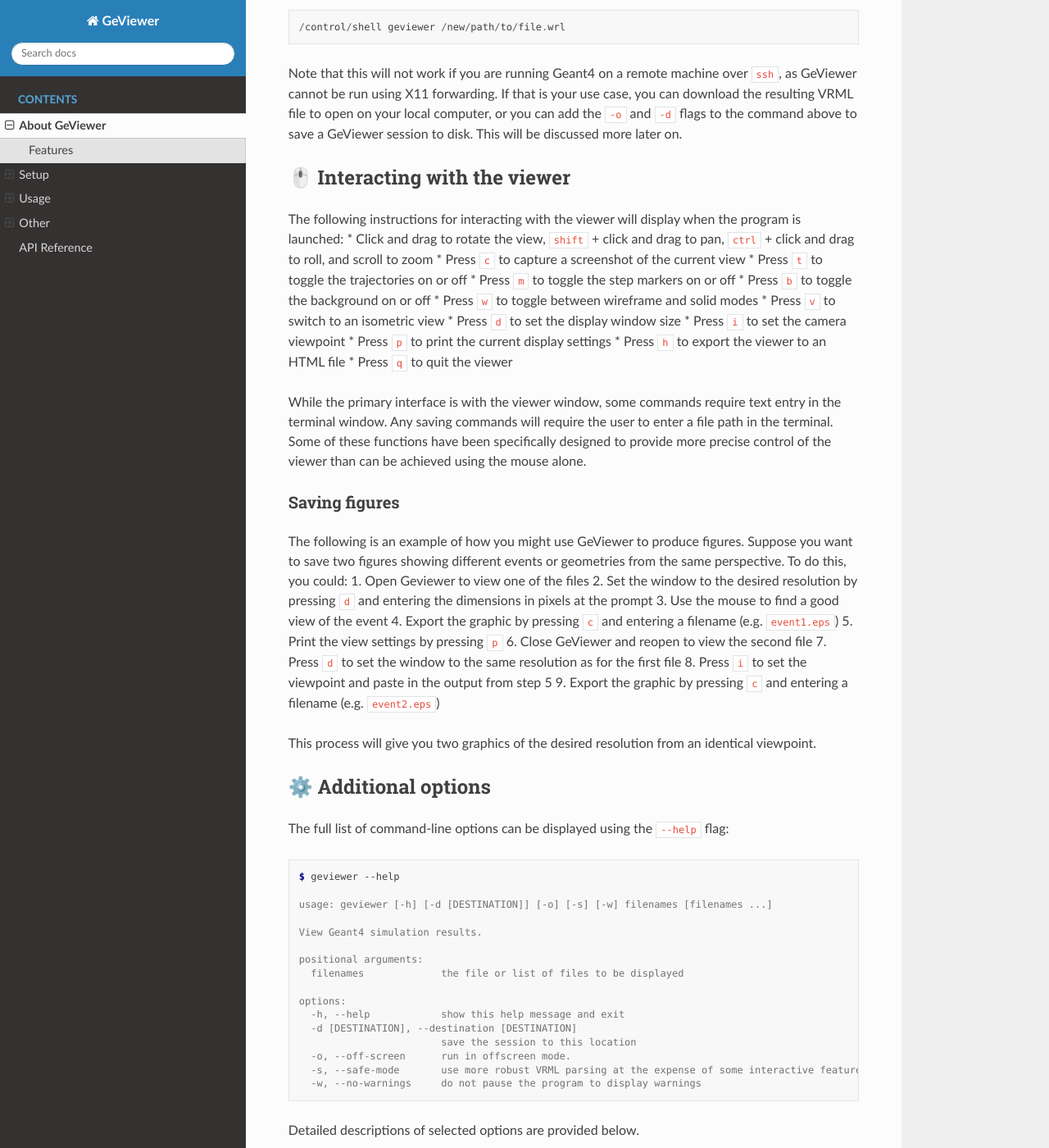
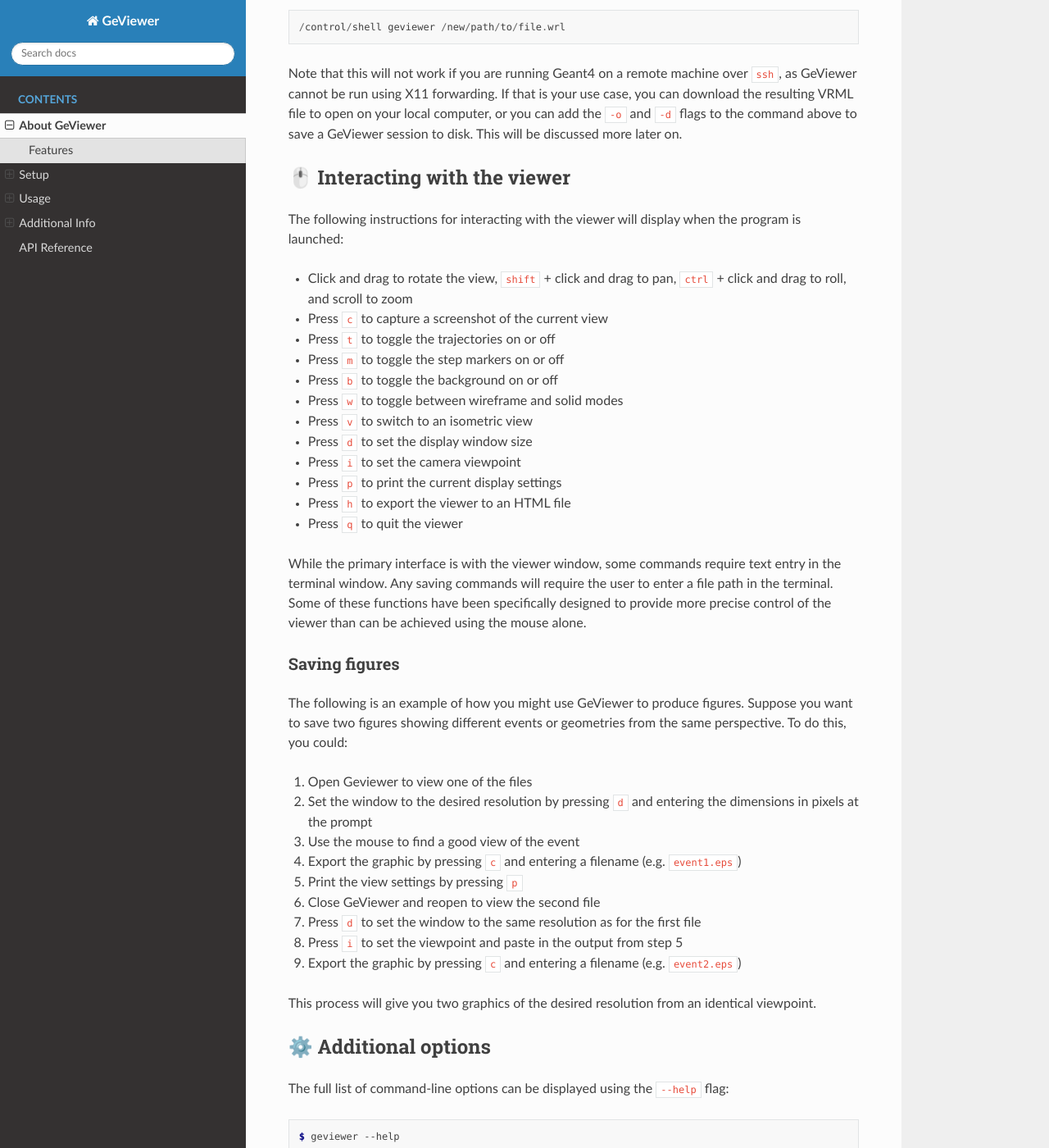
Before and after one commit to clarkehardy/geviewer, a Sphinx documentation site: the page built from docs/source/README.rst, in a window 1280 px wide and 1400 px high, scrolled down 2658 px. Shown: the whole window at 82% size. Built offline with Sphinx 7.4.7 and the Read the Docs theme 2.0.0, drawn with Linux system fonts in a browser that asks for light colours; the version number could not be read and is left out.

Commit message:
changes to readme for better formatting

```diff
--- a/docs/source/README.rst
+++ b/docs/source/README.rst
@@ -163,17 +163,32 @@
 ------------------------------
 
 The following instructions for interacting with the viewer will display
-when the program is launched: \* Click and drag to rotate the view,
-``shift`` + click and drag to pan, ``ctrl`` + click and drag to roll,
-and scroll to zoom \* Press ``c`` to capture a screenshot of the current
-view \* Press ``t`` to toggle the trajectories on or off \* Press ``m``
-to toggle the step markers on or off \* Press ``b`` to toggle the
-background on or off \* Press ``w`` to toggle between wireframe and
-solid modes \* Press ``v`` to switch to an isometric view \* Press ``d``
-to set the display window size \* Press ``i`` to set the camera
-viewpoint \* Press ``p`` to print the current display settings \* Press
-``h`` to export the viewer to an HTML file \* Press ``q`` to quit the
-viewer
+when the program is launched:
+
+-  Click and drag to rotate the view, ``shift`` + click and drag to pan,
+   ``ctrl`` + click and drag to roll, and scroll to zoom
+
+-  Press ``c`` to capture a screenshot of the current view
+
+-  Press ``t`` to toggle the trajectories on or off
+
+-  Press ``m`` to toggle the step markers on or off
+
+-  Press ``b`` to toggle the background on or off
+
+-  Press ``w`` to toggle between wireframe and solid modes
+
+-  Press ``v`` to switch to an isometric view
+
+-  Press ``d`` to set the display window size
+
+-  Press ``i`` to set the camera viewpoint
+
+-  Press ``p`` to print the current display settings
+
+-  Press ``h`` to export the viewer to an HTML file
+
+-  Press ``q`` to quit the viewer
 
 While the primary interface is with the viewer window, some commands
 require text entry in the terminal window. Any saving commands will
@@ -186,16 +201,29 @@
 
 The following is an example of how you might use GeViewer to produce
 figures. Suppose you want to save two figures showing different events
-or geometries from the same perspective. To do this, you could: 1. Open
-Geviewer to view one of the files 2. Set the window to the desired
-resolution by pressing ``d`` and entering the dimensions in pixels at
-the prompt 3. Use the mouse to find a good view of the event 4. Export
-the graphic by pressing ``c`` and entering a filename
-(e.g. ``event1.eps``) 5. Print the view settings by pressing ``p`` 6.
-Close GeViewer and reopen to view the second file 7. Press ``d`` to set
-the window to the same resolution as for the first file 8. Press ``i``
-to set the viewpoint and paste in the output from step 5 9. Export the
-graphic by pressing ``c`` and entering a filename (e.g. ``event2.eps``)
+or geometries from the same perspective. To do this, you could:
+
+1. Open Geviewer to view one of the files
+
+2. Set the window to the desired resolution by pressing ``d`` and
+   entering the dimensions in pixels at the prompt
+
+3. Use the mouse to find a good view of the event
+
+4. Export the graphic by pressing ``c`` and entering a filename
+   (e.g. ``event1.eps``)
+
+5. Print the view settings by pressing ``p``
+
+6. Close GeViewer and reopen to view the second file
+
+7. Press ``d`` to set the window to the same resolution as for the first
+   file
+
+8. Press ``i`` to set the viewpoint and paste in the output from step 5
+
+9. Export the graphic by pressing ``c`` and entering a filename
+   (e.g. ``event2.eps``)
 
 This process will give you two graphics of the desired resolution from
 an identical viewpoint.
@@ -289,8 +317,8 @@
 VRML files, save the session, and revisit it later as you would when
 viewing a single file.
 
-Other
-=====
+Additional Info
+===============
 
 License
 -------
```
Also changed, not shown: README.md (+22 -1 lines).
